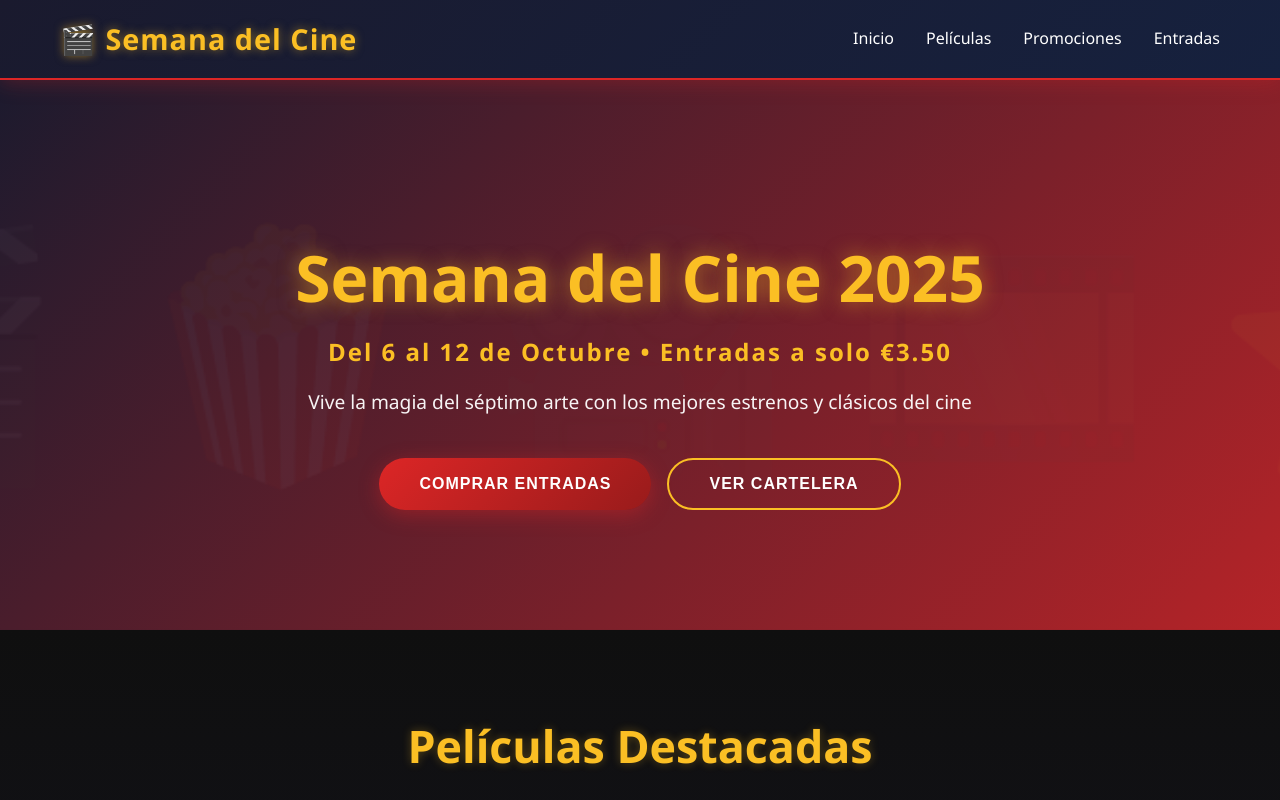
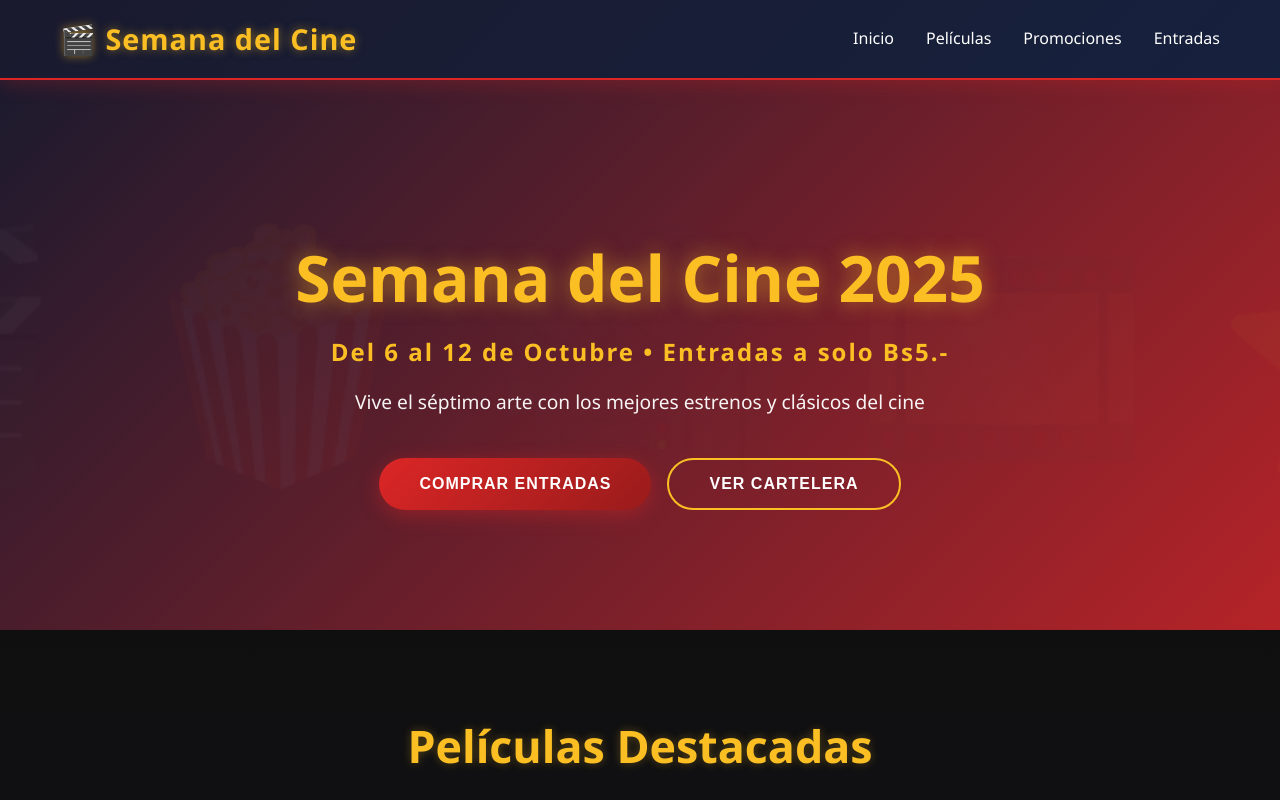
Before and after one commit to jramirezma/landingpagecine, a plain HTML site: page index.html in a window 1280 px wide. Shown: the top 800 px of the page. Drawn offline with Linux system fonts and the light colour scheme.

Commit message:
update 2

```diff
--- a/index.html
+++ b/index.html
@@ -3,7 +3,7 @@
 <head>
     <meta charset="UTF-8">
     <meta name="viewport" content="width=device-width, initial-scale=1.0">
-    <title>Semana del Cine 2025 - La Magia del Cine te Espera</title>
+    <title>Semana del Cine 2025</title>
     <link rel="stylesheet" href="styles.css">
 </head>
 <body>
@@ -25,8 +25,8 @@
         <div class="container">
             <div class="hero-content">
                 <h1 class="hero-title">Semana del Cine 2025</h1>
-                <p class="hero-subtitle">Del 6 al 12 de Octubre • Entradas a solo €3.50</p>
-                <p class="hero-description">Vive la magia del séptimo arte con los mejores estrenos y clásicos del cine</p>
+                <p class="hero-subtitle">Del 6 al 12 de Octubre • Entradas a solo Bs5.-</p>
+                <p class="hero-description">Vive el séptimo arte con los mejores estrenos y clásicos del cine</p>
                 <div class="hero-buttons">
                     <button class="btn btn-primary">Comprar Entradas</button>
                     <button class="btn btn-secondary">Ver Cartelera</button>
```
